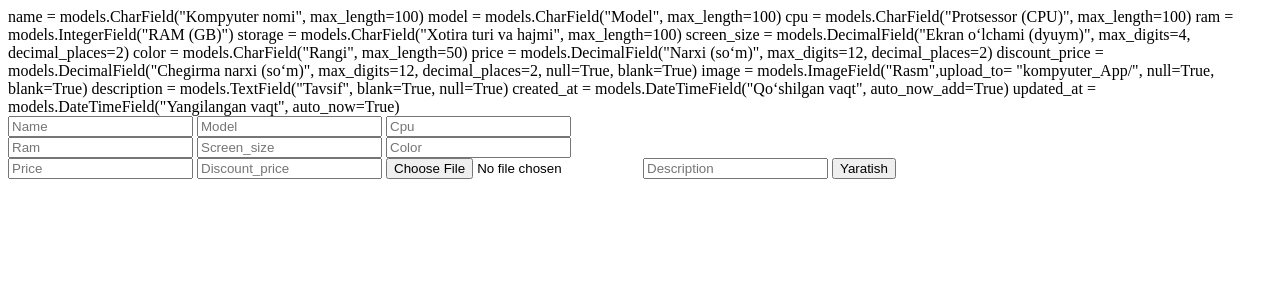
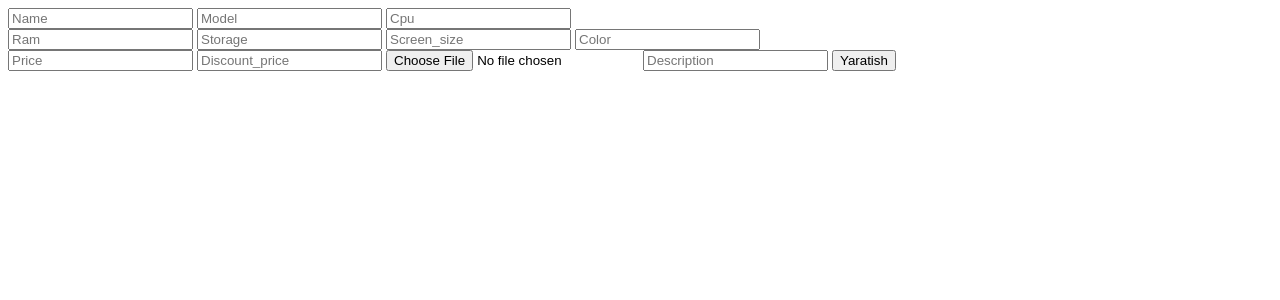
Before and after one commit to Dilmurod0930/Dars_5_Amaliyot, a Django app: page /kom_create/ in a window 1280 px wide. Shown: the top 300 px of the page. Run offline with Django 5.2, Linux system fonts and the light colour scheme.

Commit message:
Crate  page  tayyor.

```diff
--- a/templates/kompyuter/kom_create.html
+++ b/templates/kompyuter/kom_create.html
@@ -5,19 +5,7 @@
   <title>Title</title>
 </head>
 <body>
- name = models.CharField("Kompyuter nomi", max_length=100)
-    model = models.CharField("Model", max_length=100)
-    cpu = models.CharField("Protsessor (CPU)", max_length=100)
-    ram = models.IntegerField("RAM (GB)")
-    storage = models.CharField("Xotira turi va hajmi", max_length=100)
-    screen_size = models.DecimalField("Ekran o‘lchami (dyuym)", max_digits=4, decimal_places=2)
-    color = models.CharField("Rangi", max_length=50)
-    price = models.DecimalField("Narxi (so‘m)", max_digits=12, decimal_places=2)
-    discount_price = models.DecimalField("Chegirma narxi (so‘m)", max_digits=12, decimal_places=2, null=True, blank=True)
-    image = models.ImageField("Rasm",upload_to= "kompyuter_App/",  null=True, blank=True)
-    description = models.TextField("Tavsif", blank=True, null=True)
-    created_at = models.DateTimeField("Qo‘shilgan vaqt", auto_now_add=True)
-    updated_at = models.DateTimeField("Yangilangan vaqt", auto_now=True)
+
 
 
 <form method="post" enctype="multipart/form-data">
@@ -27,6 +15,7 @@
   <input type="text" name="cpu"   placeholder="Cpu">
   <br>
   <input type="number" name="ram"   placeholder="Ram">
+  <input type="number" name="storage" placeholder="Storage">
   <input type="number" name="screen_size" placeholder="Screen_size">
   <input type="text" name="color"  placeholder="Color">
   <br>
--- a/templates/main.html
+++ b/templates/main.html
@@ -57,7 +57,6 @@
     <div class="hero-section container">
       <h1>Online Do‘konga Xush Kelibsiz</h1>
       <p>Eng yangi kompyuterlarni qulay narxlarda xarid qiling!</p>
-      <a href="" class="btn btn-primary btn-lg mt-3">Mahsulotlarni Ko‘rish</a>
     </div>
 
     <!-- Category Cards -->
```
